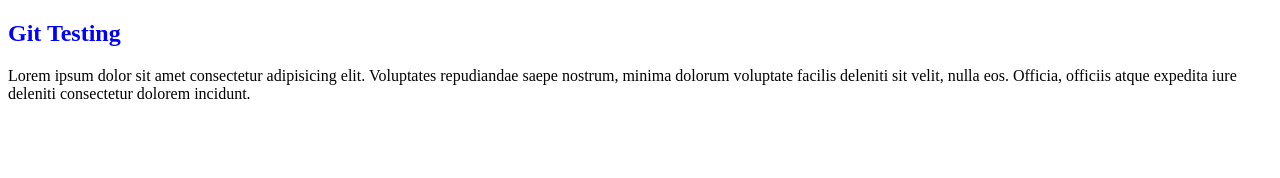
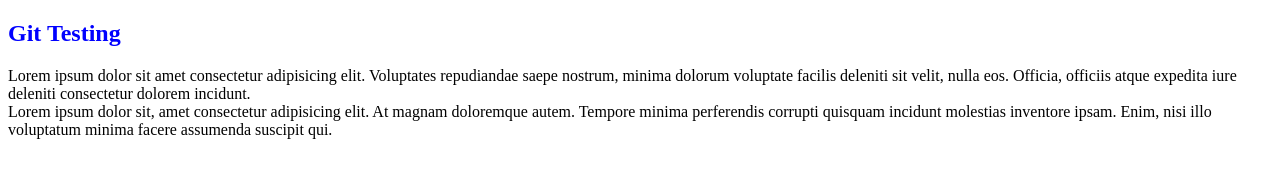
Before and after one commit to kopyimac/bootstrap, a plain HTML site: page index.html in a window 1280 px wide. Drawn offline with Linux system fonts and the light colour scheme.

Commit message:
third commit

```diff
--- a/index.html
+++ b/index.html
@@ -10,5 +10,8 @@
     <header>
         Lorem ipsum dolor sit amet consectetur adipisicing elit. Voluptates repudiandae saepe nostrum, minima dolorum voluptate facilis deleniti sit velit, nulla eos. Officia, officiis atque expedita iure deleniti consectetur dolorem incidunt.
     </header>
+    <section>
+        Lorem ipsum dolor sit, amet consectetur adipisicing elit. At magnam doloremque autem. Tempore minima perferendis corrupti quisquam incidunt molestias inventore ipsam. Enim, nisi illo voluptatum minima facere assumenda suscipit qui.
+    </section>
 </body>
 </html>
```
